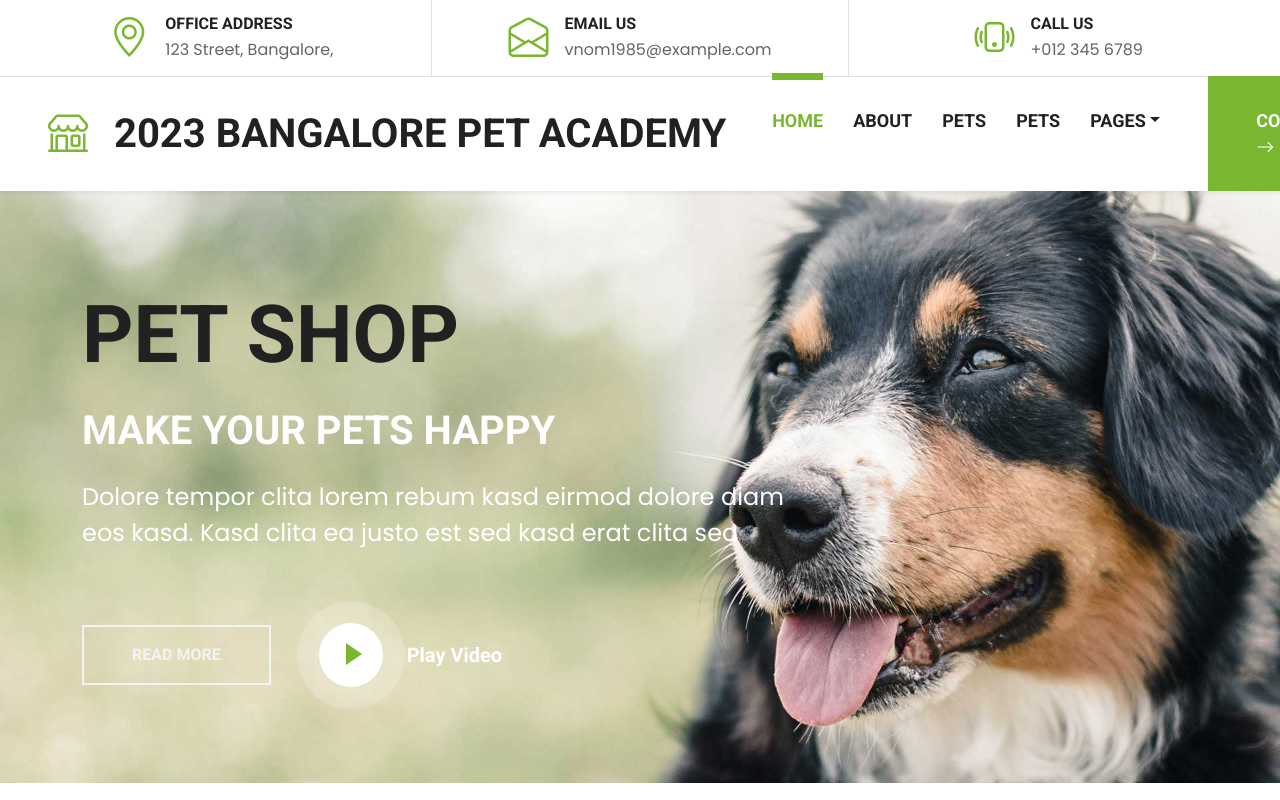
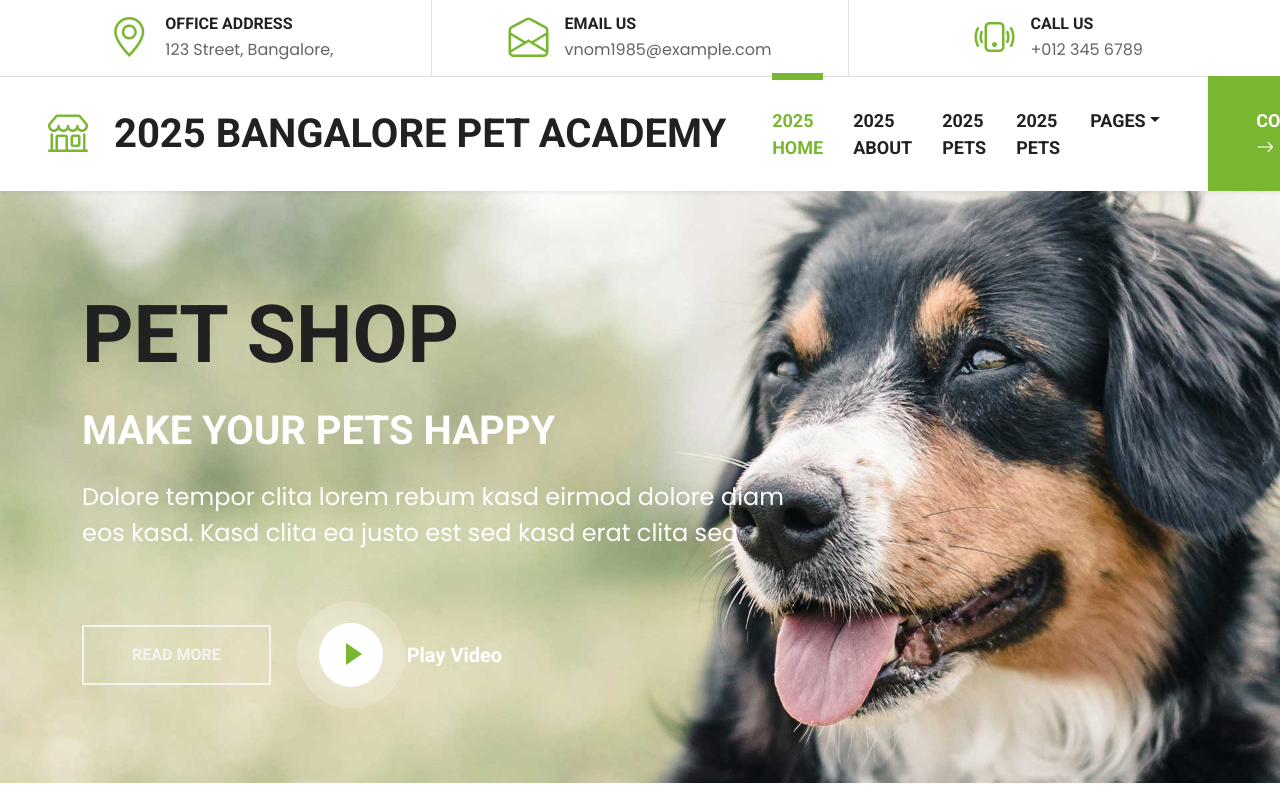
Before and after one commit to VinCloud1/pet-shop-website-template, a plain HTML site: page project/index.html in a window 1280 px wide. Shown: the top 800 px of the page. Drawn offline with nearby package versions, Linux system fonts and the light colour scheme.

Commit message:
Update index.html

```diff
--- a/project/index.html
+++ b/project/index.html
@@ -68,17 +68,17 @@
     <!-- Navbar Start -->
     <nav class="navbar navbar-expand-lg bg-white navbar-light shadow-sm py-3 py-lg-0 px-3 px-lg-0">
         <a href="index.html" class="navbar-brand ms-lg-5">
-            <h1 class="m-0 text-uppercase text-dark"><i class="bi bi-shop fs-1 text-primary me-3"></i> 2023 Bangalore Pet  Academy </h1>
+            <h1 class="m-0 text-uppercase text-dark"><i class="bi bi-shop fs-1 text-primary me-3"></i> 2025 Bangalore Pet  Academy  </h1>
         </a>
         <button class="navbar-toggler" type="button" data-bs-toggle="collapse" data-bs-target="#navbarCollapse">
             <span class="navbar-toggler-icon"></span>
         </button>
         <div class="collapse navbar-collapse" id="navbarCollapse">
             <div class="navbar-nav ms-auto py-0">
-                <a href="index.html" class="nav-item nav-link active">Home  </a>
-                <a href="about.html" class="nav-item nav-link">About  </a>
-                <a href="service.html" class="nav-item nav-link">pets</a>
-                <a href="product.html" class="nav-item nav-link">pets </a>
+                <a href="index.html" class="nav-item nav-link active">2025 Home  </a>
+                <a href="about.html" class="nav-item nav-link"> 2025 About  </a>
+                <a href="service.html" class="nav-item nav-link">2025  pets</a>
+                <a href="product.html" class="nav-item nav-link"> 2025 pets </a>
                 <div class="nav-item dropdown">
                     <a href="#" class="nav-link dropdown-toggle" data-bs-toggle="dropdown">Pages</a>
                     <div class="dropdown-menu m-0">
```
